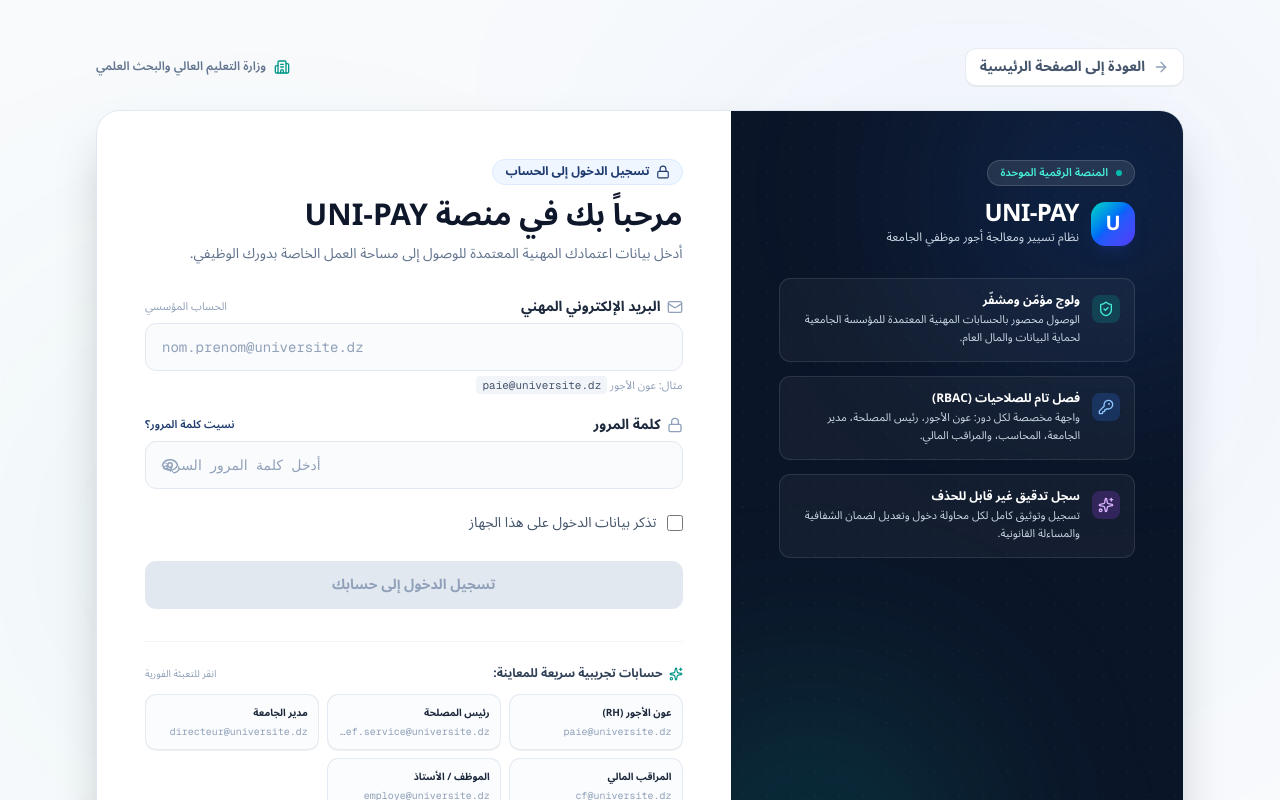
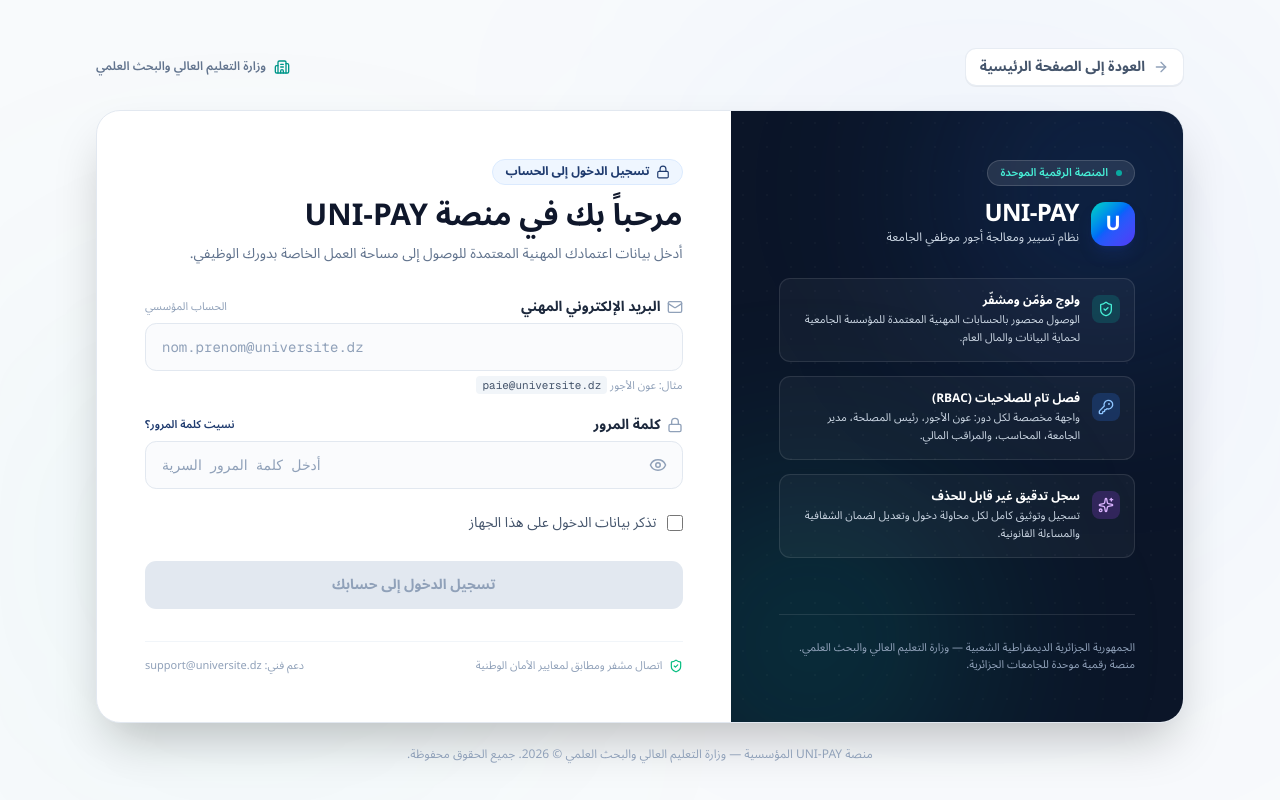
Before and after one commit to Khairodoudou/unipay, a Next.js app: page /login in a window 1280 px wide. Shown: the top 800 px of the page. Built offline with nearby package versions, Linux system fonts and the light colour scheme.

Commit message:
fix(login): remove demo roles section and position eye icon on the right side of password input

```diff
--- a/components/public/LoginForm.tsx
+++ b/components/public/LoginForm.tsx
@@ -11,52 +11,12 @@ import {
   ShieldCheck,
   Building2,
   CheckCircle2,
-  Info,
   HelpCircle,
   Loader2,
+  KeyRound,
   Sparkles,
-  KeyRound,
 } from "lucide-react";
 import { cn } from "@/lib/utils";
-
-// Demo roles for university testing & evaluation
-const demoRoles = [
-  {
-    role: "عون الأجور (RH)",
-    name: "مصلحة الرواتب",
-    email: "paie@universite.dz",
-    badge: "RH / Paie",
-    badgeColor: "bg-teal-500/15 text-teal-300 border-teal-500/30",
-  },
-  {
-    role: "رئيس المصلحة",
-    name: "مصلحة المستخدمين",
-    email: "chef.service@universite.dz",
-    badge: "Chef Service",
-    badgeColor: "bg-purple-500/15 text-purple-300 border-purple-500/30",
-  },
-  {
-    role: "مدير الجامعة",
-    name: "إدارة الجامعة",
-    email: "directeur@universite.dz",
-    badge: "Directeur",
-    badgeColor: "bg-indigo-500/15 text-indigo-300 border-indigo-500/30",
-  },
-  {
-    role: "المراقب المالي",
-    name: "الرقابة المالية المعتمدة",
-    email: "cf@universite.dz",
-    badge: "Contrôleur",
-    badgeColor: "bg-amber-500/15 text-amber-300 border-amber-500/30",
-  },
-  {
-    role: "الموظف / الأستاذ",
-    name: "كشوف الرواتب",
-    email: "employe@universite.dz",
-    badge: "Employé",
-    badgeColor: "bg-sky-500/15 text-sky-300 border-sky-500/30",
-  },
-];
 
 export default function LoginForm() {
   const [showPassword, setShowPassword] = useState(false);
@@ -91,12 +51,6 @@ export default function LoginForm() {
         "تم التحقق بنجاح! نظام المصادقة وقواعد البيانات سيتم ربطهما في المرحلة 2 (Phase 2)."
       );
     });
-  }
-
-  function handleQuickFill(demoEmail: string) {
-    setEmail(demoEmail);
-    setPassword("UniPay2026!#");
-    setInfoMessage(null);
   }
 
   return (
@@ -219,7 +173,7 @@ export default function LoginForm() {
             </div>
           </div>
 
-          {/* Left Column: Form & Demo Access (7 cols on lg) */}
+          {/* Left Column: Form (7 cols on lg) */}
           <div className="lg:col-span-7 p-6 sm:p-10 lg:p-12 flex flex-col justify-between">
             <div>
               {/* Form Title & Subtitle */}
@@ -253,7 +207,7 @@ export default function LoginForm() {
 
               {/* Main Form */}
               <form onSubmit={handleSubmit} noValidate className="flex flex-col gap-5">
-                {/* Email Field with clear RTL label, start icon, and intuitive placeholder */}
+                {/* Email Field with clear RTL label and standard placeholder */}
                 <div className="flex flex-col gap-1.5">
                   <label
                     htmlFor="email"
@@ -304,7 +258,7 @@ export default function LoginForm() {
                   )}
                 </div>
 
-                {/* Password Field with intuitive text placeholder (NOT confusing fake dots) */}
+                {/* Password Field with Eye Icon on the RIGHT (à droite) */}
                 <div className="flex flex-col gap-1.5">
                   <div className="flex items-center justify-between">
                     <label
@@ -339,7 +293,7 @@ export default function LoginForm() {
                       aria-describedby={passwordError ? "password-error" : undefined}
                       aria-invalid={passwordError ? "true" : undefined}
                       className={cn(
-                        "w-full h-12 px-4 pe-12 rounded-xl border text-sm bg-slate-50/70 placeholder:text-slate-400 transition-all font-mono",
+                        "w-full h-12 pr-12 pl-4 rounded-xl border text-sm bg-slate-50/70 placeholder:text-slate-400 transition-all font-mono",
                         "focus:outline-none focus:ring-2 focus:ring-uni-navy/20 focus:border-uni-navy focus:bg-white",
                         "disabled:opacity-50 disabled:cursor-not-allowed",
                         passwordError
@@ -348,12 +302,12 @@ export default function LoginForm() {
                       )}
                     />
 
-                    {/* Eye toggle button at end-0 (left in RTL) */}
+                    {/* Eye toggle button at right-0 (à droite dans l'input) */}
                     <button
                       type="button"
                       onClick={() => setShowPassword(!showPassword)}
                       disabled={isPending}
-                      className="absolute inset-y-0 end-0 flex items-center px-4 text-slate-400 hover:text-slate-700 transition-colors focus:outline-none focus-visible:ring-2 focus-visible:ring-uni-navy rounded-e-xl disabled:opacity-50 cursor-pointer"
+                      className="absolute inset-y-0 right-0 flex items-center px-4 text-slate-400 hover:text-slate-700 transition-colors focus:outline-none focus-visible:ring-2 focus-visible:ring-uni-navy rounded-r-xl disabled:opacity-50 cursor-pointer"
                       aria-label={showPassword ? "إخفاء كلمة المرور" : "إظهار كلمة المرور"}
                       title={showPassword ? "إخفاء كلمة المرور" : "إظهار كلمة المرور"}
                     >
@@ -428,37 +382,6 @@ export default function LoginForm() {
                   </div>
                 </div>
               )}
-
-              {/* Interactive Demo Roles Matrix for Evaluation */}
-              <div className="mt-8 pt-6 border-t border-slate-100">
-                <div className="flex items-center justify-between mb-3">
-                  <p className="text-xs font-bold text-slate-700 flex items-center gap-1.5">
-                    <Sparkles className="h-3.5 w-3.5 text-teal-600" />
-                    <span>حسابات تجريبية سريعة للمعاينة:</span>
-                  </p>
-                  <span className="text-[10px] text-slate-400">انقر للتعبئة الفورية</span>
-                </div>
-
-                <div className="grid grid-cols-2 sm:grid-cols-3 gap-2">
-                  {demoRoles.map((role) => (
-                    <button
-                      key={role.email}
-                      type="button"
-                      onClick={() => handleQuickFill(role.email)}
-                      className="p-2.5 rounded-xl border border-slate-200/90 bg-slate-50/60 hover:bg-blue-50/70 hover:border-uni-navy/30 text-right transition-all group cursor-pointer shadow-2xs"
-                    >
-                      <div className="flex items-center justify-between mb-1">
-                        <span className="text-[10px] font-bold text-slate-800 group-hover:text-uni-navy transition-colors truncate">
-                          {role.role}
-                        </span>
-                      </div>
-                      <p className="text-[10px] text-slate-400 font-mono truncate">
-                        {role.email}
-                      </p>
-                    </button>
-                  ))}
-                </div>
-              </div>
             </div>
 
             {/* Footer Notice */}
```
